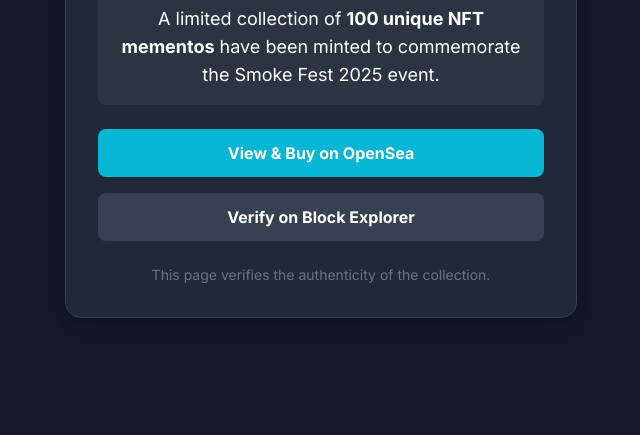
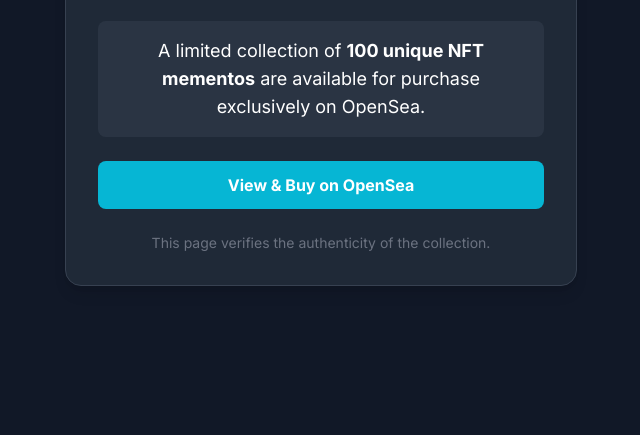
Before and after one commit to damianwgriggs/event-nft-tickets-avax, a plain HTML site: page index.html in a window 1280 px wide. Shown: the part 365-800 px from the top of the page, without its empty margins (319-959 px from the left). Drawn offline with nearby package versions, Linux system fonts and the light colour scheme.

Commit message:
Update index.html

```diff
--- a/index.html
+++ b/index.html
@@ -12,7 +12,7 @@
     <div class="w-full max-w-lg mx-auto bg-gray-800 rounded-2xl shadow-lg p-8 border border-gray-700 text-center">
 
         <div class="mb-6">
-            <!-- You can replace this SVG with an <img> tag for your event logo -->
+            <!-- You can replace this with an <img> tag for your event logo -->
             <div class="w-24 h-24 bg-cyan-900/50 rounded-full mx-auto flex items-center justify-center border-2 border-cyan-500">
                 <svg xmlns="http://www.w3.org/2000/svg" class="w-12 h-12 text-cyan-400" fill="none" viewBox="0 0 24 24" stroke="currentColor">
                     <path stroke-linecap="round" stroke-linejoin="round" stroke-width="2" d="M5 3v4M3 5h4M6 17v4m-2-2h4m5-16l2.286 6.857L21 12l-5.714 2.143L13 21l-2.286-6.857L5 12l5.714-2.143L13 3z" />
@@ -24,16 +24,14 @@
 
         <div class="bg-gray-700/50 rounded-lg p-4 mb-6">
             <p class="text-lg">
-                A limited collection of <span class="font-bold text-white">100 unique NFT mementos</span> have been minted to commemorate the Smoke Fest 2025 event.
+                A limited collection of <span class="font-bold text-white">100 unique NFT mementos</span> are available for purchase exclusively on OpenSea.
             </p>
         </div>
 
         <div class="space-y-4">
-            <a id="marketplaceLink" href="#" class="block w-full bg-cyan-500 hover:bg-cyan-600 text-white font-bold py-3 px-4 rounded-lg transition">
+            <!-- This is the only link you need to update -->
+            <a id="marketplaceLink" href="YOUR_OPENSEA_COLLECTION_LINK_HERE" target="_blank" class="block w-full bg-cyan-500 hover:bg-cyan-600 text-white font-bold py-3 px-4 rounded-lg transition">
                 View & Buy on OpenSea
-            </a>
-            <a id="contractLink" href="#" target="_blank" class="block w-full bg-gray-700 hover:bg-gray-600 text-white font-bold py-3 px-4 rounded-lg transition">
-                Verify on Block Explorer
             </a>
         </div>
 
@@ -42,27 +40,5 @@
         </div>
     </div>
 
-    <script>
-        // --- CONFIGURATION ---
-        const contractAddress = "0xCd561092eB8ebE3e9f73E7c60e94008C0c23911F";
-
-        // --- Links ---
-        const contractLinkEl = document.getElementById('contractLink');
-        const marketplaceLinkEl = document.getElementById('marketplaceLink');
-
-        // This link is automatically generated for the Fuji block explorer.
-        const snowtraceUrl = `https://testnet.snowtrace.io/address/${contractAddress}`;
-
-        // --- ACTION REQUIRED ---
-        // 1. Create a collection on testnets.opensea.io for your contract address.
-        // 2. OpenSea will give you a collection name/slug (e.g., "smoke-fest-2025-official").
-        // 3. Replace the placeholder below with your actual collection name.
-        const openSeaCollectionSlug = "YOUR-COLLECTION-SLUG-HERE";
-        const marketplaceUrl = `https://testnets.opensea.io/collection/${openSeaCollectionSlug}`;
-
-        // Set the final links on the buttons
-        contractLinkEl.href = snowtraceUrl;
-        marketplaceLinkEl.href = marketplaceUrl;
-    </script>
 </body>
 </html>
```
